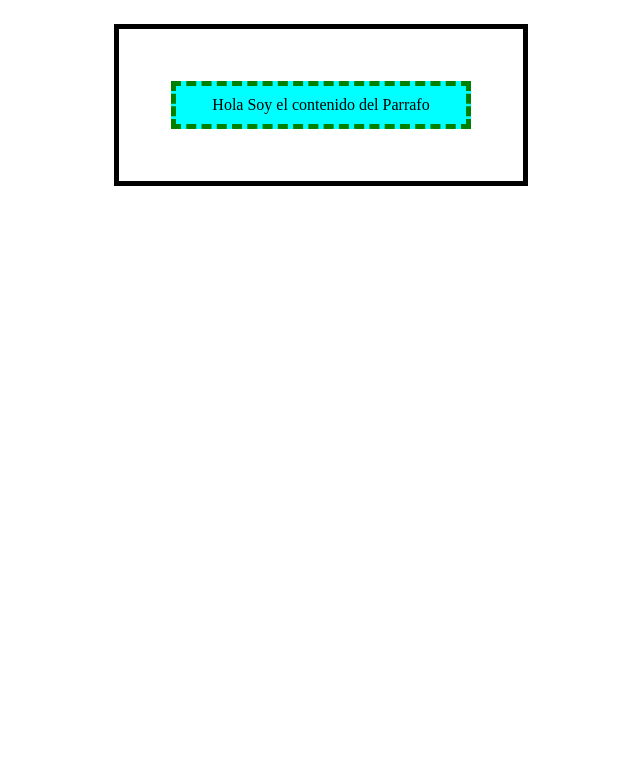
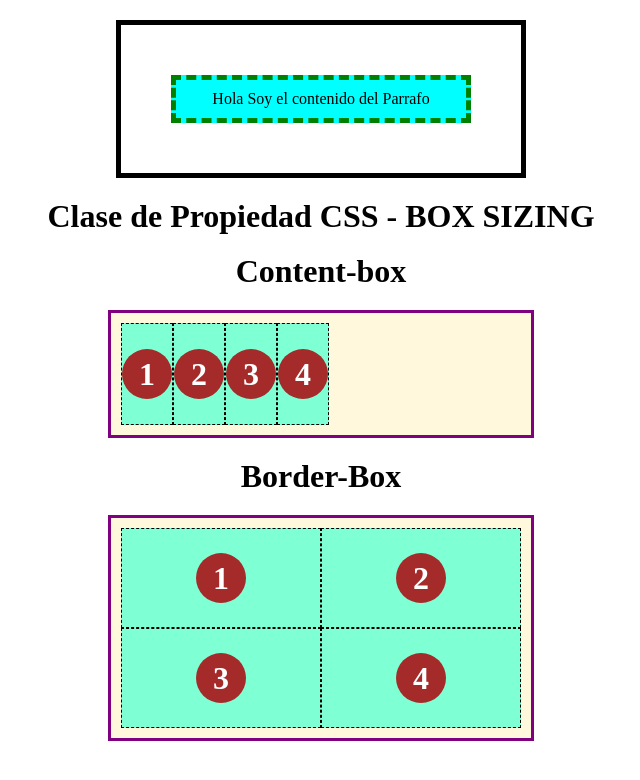
Before and after one commit to MarioVeroi/Curso-Programacion-Web, a plain HTML site: page Curso CSS/practica15.html in a window 1280 px wide. Shown: the whole page, without its empty margins (319-959 px from the left). Drawn offline with Linux system fonts and the light colour scheme.

Commit message:
Agregando Mas Contenido - BOX SIZING

```diff
--- a/Curso CSS/CSS/style15.css
+++ b/Curso CSS/CSS/style15.css
@@ -1,6 +1,6 @@
 *{
     margin: 0;
-    padding: 2px;
+    padding: 0;
 }
 
 .caja{
@@ -17,3 +17,48 @@ p{
     margin: 50px;
     text-align: center;
 }
+
+.contenedor{
+    width: 400px;
+    height: auto;
+    margin: 20px auto;
+    border: 3px solid purple;
+    overflow: hidden;
+    display: table;
+    padding: 10px;
+    background-color: cornsilk;
+}
+
+.caja2{
+    height: 100px;
+    width: 50px;
+    background-color: aquamarine;
+    float: left;
+    display: flex;
+    justify-content: center;
+    align-items: center;
+    border: 1px dashed black;
+    box-sizing: content-box;
+}
+
+.caja3{
+    height: 100px;
+    width: 50%;
+    background-color: aquamarine;
+    float: left;
+    display: flex;
+    justify-content: center;
+    align-items: center;
+    border: 1px dashed black;
+    box-sizing: border-box;
+}
+.numeros{
+    background-color: brown;
+    color: white;
+    width: 50px;
+    height: 50px;
+    display: flex;
+    justify-content: center;
+    align-items: center;
+    border-radius: 50%;
+}
--- a/Curso CSS/practica15.html
+++ b/Curso CSS/practica15.html
@@ -14,6 +14,41 @@
             Hola Soy el contenido del Parrafo
         </p>
     </div>
+
+    <h1 style="text-align: center;">Clase de Propiedad CSS - BOX SIZING</h1>
+    <br>
+
+    <h1 style="text-align: center;">Content-box</h1>
+    <div class="contenedor">
+        <div class="caja2">
+            <h1 class="numeros">1</h1>
+        </div>
+        <div class="caja2">
+            <h1 class="numeros">2</h1>
+        </div>
+        <div class="caja2">
+            <h1 class="numeros">3</h1>
+        </div>
+        <div class="caja2">
+            <h1 class="numeros">4</h1>
+        </div>
+    </div>
+
+    <h1 style="text-align: center;">Border-Box</h1>
+    <div class="contenedor">
+        <div class="caja3">
+            <h1 class="numeros">1</h1>
+        </div>
+        <div class="caja3">
+            <h1 class="numeros">2</h1>
+        </div>
+        <div class="caja3">
+            <h1 class="numeros">3</h1>
+        </div>
+        <div class="caja3">
+            <h1 class="numeros">4</h1>
+        </div>
+    </div>
 </body>
 
 </html>
```
